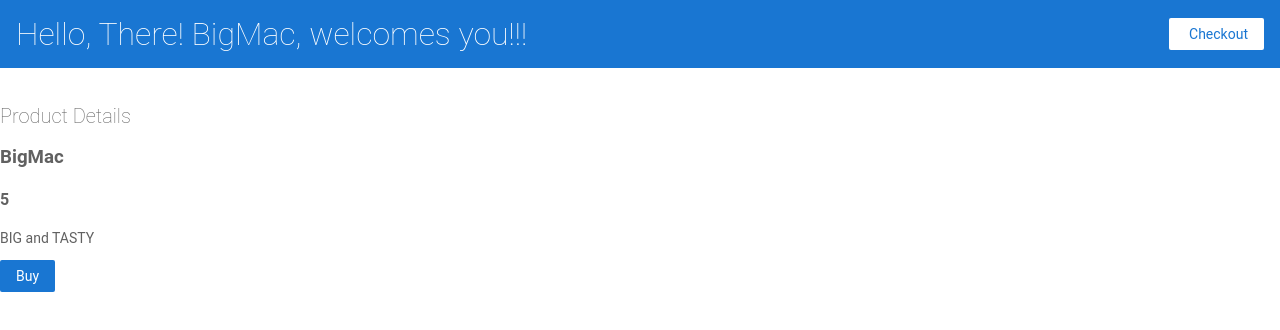
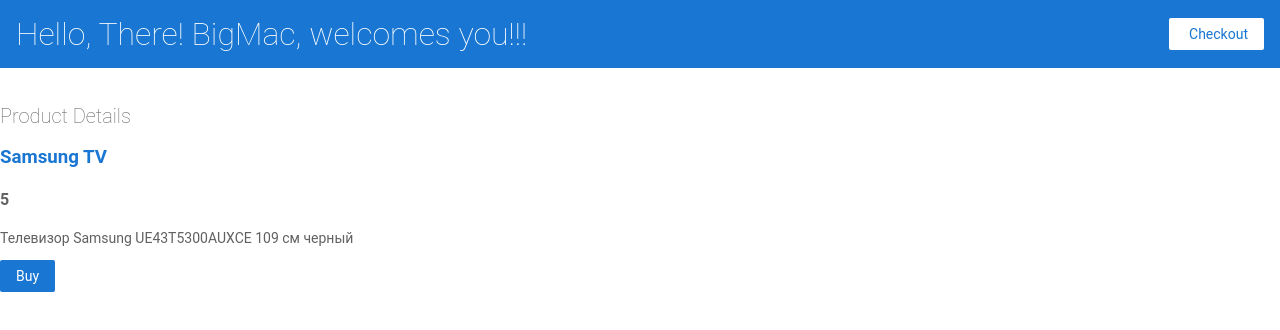
Before and after one commit to iitsdim/Web-Dev, an Angular app in the folder demo/: page /products/1 in a window 1280 px wide. Shown: the top 330 px of the page. Built offline with nearby package versions, Linux system fonts and the light colour scheme.

Commit message:
Added Products from Kaspi

```diff
--- a/demo/src/app/product-details/product-details.component.html
+++ b/demo/src/app/product-details/product-details.component.html
@@ -3,9 +3,14 @@
 </h2>
 
 <div *ngIf="product">
-  <h3>{{product.name}}</h3>
+  <h3>
+    <a href="{{product.kaspiLink}}">
+      {{product.name}}
+    </a>
+  </h3>
   <h4>{{product.rating}}</h4>
   <p>{{product.description}}</p>
+
   <button type="button" (click)="addToCart(product)">
     Buy
   </button>
--- a/demo/src/app/product-list.service.ts
+++ b/demo/src/app/product-list.service.ts
@@ -7,17 +7,82 @@
 export class ProductListService {
   products: Product[] = [
     {
-      "name": "BigMac",
-      "description": "BIG and TASTY",
+      "name": "Samsung TV",
+      "description": "Телевизор Samsung UE43T5300AUXCE 109 см черный",
       "rating": 5,
-      "id": 1
+      "id": 1,
+      "kaspiLink": "https://kaspi.kz/shop/p/samsung-ue43t5300auxce-109-sm-chernyi-100182013/?c=750000000#!/item",
     },
     {
-      "name": "Menu4U",
-      "description": "MENU FOR U DARLING",
-      "rating": 3,
-      "id": 2
-    }
+      "name": "LG TV",
+      "description": "Телевизор LG 43LM5772PLA 109 см черный",
+      "rating": 5,
+      "id": 2,
+      "kaspiLink": "https://kaspi.kz/shop/p/lg-43lm5772pla-109-sm-chernyi-101293496/?c=750000000#!/item",
+    },
+    {
+      "name": "TV Xiaomi",
+      "description": "Телевизор Xiaomi Mi TV P1 50 L50M6-6ARG 127 см черный",
+      "rating": 5,
+      "id": 3,
+      "kaspiLink": "https://kaspi.kz/shop/p/xiaomi-mi-tv-p1-50-l50m6-6arg-127-sm-chernyi-105324626/?c=750000000#!/item",
+    },
+    {
+      "name": "TV Yasin",
+      "description": "Телевизор Yasin 32G7 81 см черный",
+      "rating": 5,
+      "id": 4,
+      "kaspiLink": "https://kaspi.kz/shop/p/yasin-32g7-81-sm-chernyi-103489358/?c=750000000#!/item",
+    },
+    {
+      "name": "Macbook Air 13",
+      "description": "Ноутбук Apple MacBook Air 13 MGN63 серый",
+      "rating": 5,
+      "id": 5,
+      "kaspiLink": "https://kaspi.kz/shop/p/apple-macbook-air-13-mgn63-seryi-100797845/?c=750000000",
+    },
+    {
+      "name": "Laptop Lenovo IdeaPad",
+      "description": "Ноутбук Lenovo IdeaPad 1 14IGL05 81VU00H3RU серый",
+      "rating": 5,
+      "id": 6,
+      "kaspiLink": "https://kaspi.kz/shop/p/lenovo-ideapad-1-14igl05-81vu00h3ru-seryi-108464874/?c=750000000#!/item",
+    },
+    {
+      "name": "Laptop HP 15s",
+      "description": "Ноутбук HP 15s-eq1387ur 4Z3A4EA серебристый",
+      "rating": 5,
+      "id": 7,
+      "kaspiLink": "https://kaspi.kz/shop/p/hp-15s-eq1387ur-4z3a4ea-serebristyi-108203227/?c=750000000#!/item",
+    },
+    {
+      "name": "Laptop ASUS X515",
+      "description": "Ноутбук ASUS X515EA-BQ3144W I385SUW1 90NB0TY1-M02ZL0 темно-серый",
+      "rating": 5,
+      "id": 8,
+      "kaspiLink": "https://kaspi.kz/shop/p/asus-x515ea-bq3144w-i385suw1-90nb0ty1-m02zl0-temno-seryi-107650928/?c=750000000#!/item",
+    },
+    {
+      "name": "Laptop Asus Nitro",
+      "description": "Ноутбук Acer Nitro 5 AN515-57 NH.QEKER.004 черный",
+      "rating": 5,
+      "id": 9,
+      "kaspiLink": "https://kaspi.kz/shop/p/acer-nitro-5-an515-57-nh-qeker-004-chernyi-108194028/?c=750000000#!/item",
+    },
+    {
+      "name": "Laptop Asus TUF",
+      "description": "Ноутбук ASUS TUF Dash F15 FX517ZM-HN093 90NR09Q3-M007B0 черный",
+      "rating": 4.5,
+      "id": 10,
+      "kaspiLink": "https://kaspi.kz/shop/p/asus-tuf-dash-f15-fx517zm-hn093-90nr09q3-m007b0-chernyi-106299715/?c=750000000#!/item",
+    },
+    // {
+    //   "name": "",
+    //   "description": "",
+    //   "rating": 5,
+    //   "id": 2,
+    //   "kaspiLink": "",
+    // },
   ];
 
   constructor() {
--- a/demo/src/app/product-list/product-list.component.ts
+++ b/demo/src/app/product-list/product-list.component.ts
@@ -19,6 +19,7 @@
 
   share() {
     window.alert('The product has been shared!');
+
   }
 
   onNotify() {
--- a/demo/src/app/product.model.ts
+++ b/demo/src/app/product.model.ts
@@ -2,6 +2,6 @@
   name: string,
   description: string,
   rating: number
-  id: number
-
+  id: number,
+  kaspiLink: string
 }
```
